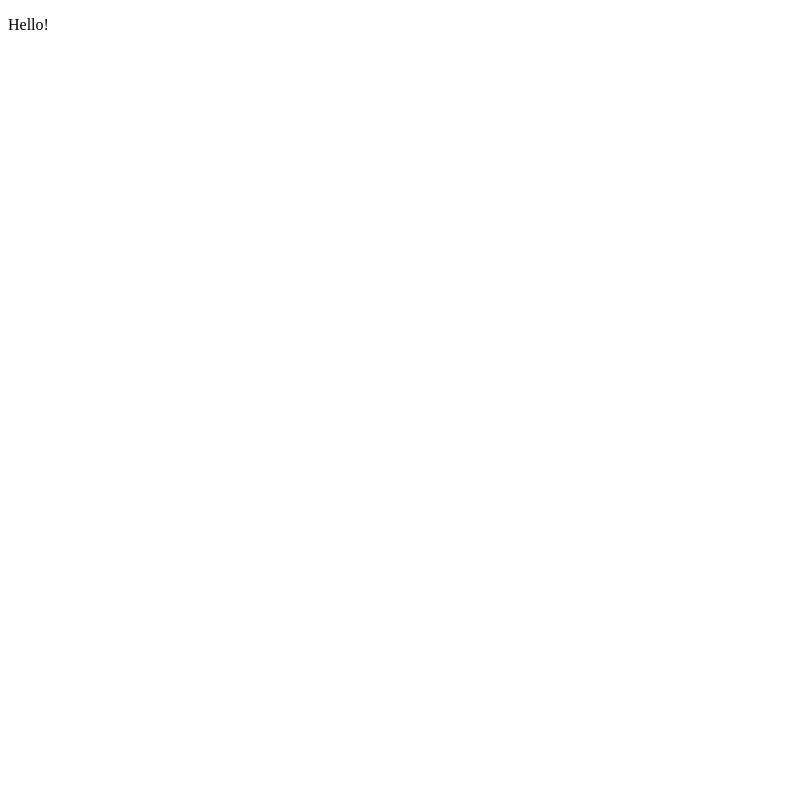
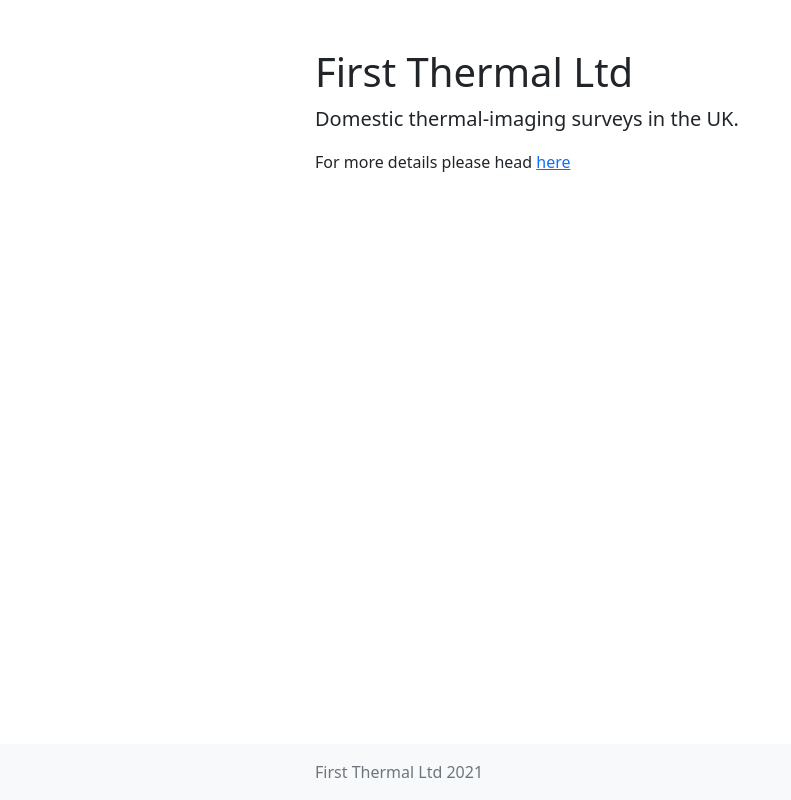
Before and after one commit to jameshanlon/first-thermal, a plain HTML site: page index.html in a window 1280 px wide. Shown: the whole page, without its empty margins (0-791 px from the left). Drawn offline with nearby package versions, Linux system fonts and the light colour scheme.

Commit message:
Update index

```diff
--- a/index.html
+++ b/index.html
@@ -1,10 +1,54 @@
 <!doctype html>
-<html lang="en">
+<html lang="en" class="h-100">
   <head>
+    <!-- Required meta tags -->
     <meta charset="utf-8">
+    <meta name="viewport" content="width=device-width, initial-scale=1">
+    <meta name="description" content="First Thermal Ltd holding page">
+    <meta name="author" content="First Thermal Ltd">
     <title>First Thermal Ltd</title>
+
+    <!-- Bootstrap CSS -->
+    <link href="https://cdn.jsdelivr.net/npm/bootstrap@5.0.0-beta3/dist/css/bootstrap.min.css" rel="stylesheet" integrity="sha384-eOJMYsd53ii+scO/bJGFsiCZc+5NDVN2yr8+0RDqr0Ql0h+rP48ckxlpbzKgwra6" crossorigin="anonymous">
+
+    <style>
+      .bd-placeholder-img {
+        font-size: 1.125rem;
+        text-anchor: middle;
+        -webkit-user-select: none;
+        -moz-user-select: none;
+        user-select: none;
+      }
+
+      @media (min-width: 768px) {
+        .bd-placeholder-img-lg {
+          font-size: 3.5rem;
+        }
+      }
+    </style>
+
+    <!-- Custom styles for this template -->
+    <link href="sticky-footer.css" rel="stylesheet">
   </head>
-  <body>
-    <p>Hello!</p>
+
+  <body class="d-flex flex-column h-100">
+
+  <!-- Begin page content -->
+  <main class="flex-shrink-0">
+    <div class="container">
+      <h1 class="mt-5">First Thermal Ltd</h1>
+      <p class="lead">Domestic thermal-imaging surveys in the UK.</p>
+      <p>For more details please head <a href="https://cheeseproject.co.uk/replication">here</a></p>
+    </div>
+  </main>
+
+  <footer class="footer mt-auto py-3 bg-light">
+    <div class="container">
+      <span class="text-muted">First Thermal Ltd 2021</span>
+    </div>
+  </footer>
+
+  <script src="https://cdn.jsdelivr.net/npm/bootstrap@5.0.0-beta3/dist/js/bootstrap.bundle.min.js" integrity="sha384-JEW9xMcG8R+pH31jmWH6WWP0WintQrMb4s7ZOdauHnUtxwoG2vI5DkLtS3qm9Ekf" crossorigin="anonymous"></script>
+
   </body>
 </html>
--- /dev/null
+++ b/sticky-footer.css
@@ -0,0 +1,9 @@
+/* Custom page CSS
+-------------------------------------------------- */
+/* Not required for template or sticky footer method. */
+
+.container {
+  width: auto;
+  max-width: 680px;
+  padding: 0 15px;
+}
```
Also changed, not shown: 1 other file.
